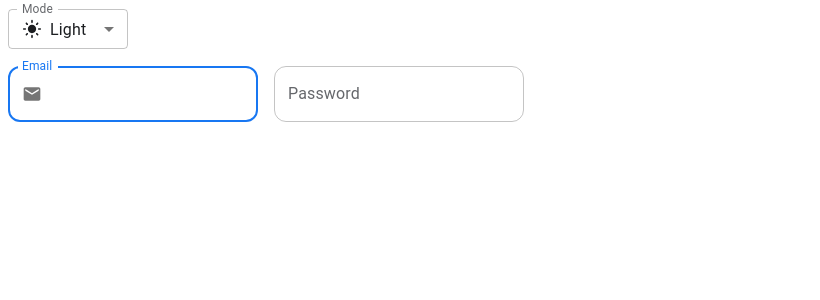
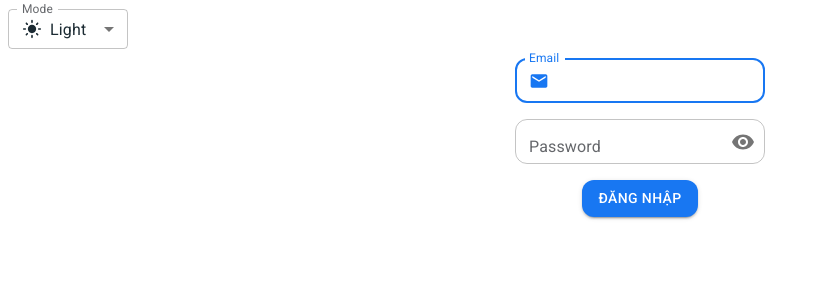
Before and after one commit to KhangLucTran/KhoaLuan, a React (Vite) app: page / in a window 1280 px wide. Both pictures are taken after a click on the element "Email". Shown: the top 300 px of the page, without its empty margins (0-820 px from the left). Built offline with nearby package versions, Linux system fonts and the light colour scheme.

Commit message:
Config Login UI

```diff
--- a/index.html
+++ b/index.html
@@ -5,6 +5,12 @@
     <link rel="icon" type="image/svg+xml" href="/vite.svg" />
     <meta name="viewport" content="width=device-width, initial-scale=1.0" />
     <title>Fashion Store</title>
+    <link rel="preconnect" href="https://fonts.googleapis.com" />
+    <link rel="preconnect" href="https://fonts.gstatic.com" crossorigin />
+    <link
+      href="https://fonts.googleapis.com/css2?family=Roboto:ital,wght@0,300;0,400;0,500;0,700;1,300;1,400;1,500;1,700&display=swap"
+      rel="stylesheet"
+    />
   </head>
   <body>
     <div id="root"></div>
--- a/src/components/AuthForm.jsx
+++ b/src/components/AuthForm.jsx
@@ -1,18 +1,37 @@
-import React from "react";
 import { useState } from "react";
+import { validateForm } from "../utils/validation";
 import InputField from "./InputField";
 import SubmitButton from "./SubmitButton";
 import Box from "@mui/material/Box";
-import EmailIcon from "@mui/icons-material/Email";
-import PasswordIcon from "@mui/icons-material/Password";
+import PropTypes from "prop-types";
 
-const AuthForm = ({ onSubmit, buttonText }) => {
-  const [email, setEmail] = useState("");
-  const [password, setPassword] = useState("");
+const AuthForm = ({ fields, onSubmit, buttonText }) => {
+  const [formValues, setFormValues] = useState(
+    fields.reduce((acc, field) => ({ ...acc, [field.name]: "" }), {})
+  );
+  const [formErrors, setFormErrors] = useState({});
+
+  const handleInputChange = (name, value) => {
+    setFormValues((prevValues) => ({
+      ...prevValues,
+      [name]: value,
+    }));
+    setFormErrors((prevErrors) => ({
+      ...prevErrors,
+      [name]: "", // Reset lỗi khi người dùng thay đổi
+    }));
+  };
 
   const handleSubmit = (e) => {
     e.preventDefault();
-    onSubmit(email, password);
+
+    const errors = validateForm(formValues);
+    if (Object.keys(errors).length > 0) {
+      setFormErrors(errors);
+      return;
+    }
+
+    onSubmit(formValues);
   };
 
   return (
@@ -21,32 +40,43 @@ const AuthForm = ({ onSubmit, buttonText }) => {
       onSubmit={handleSubmit}
       sx={{
         display: "flex",
+        flexDirection: "column",
         alignItems: "center",
-        "& > :not(style)": { m: 1 },
+        gap: 2,
       }}
     >
-      {/* Email */}
-      <InputField
-        id="outlined-email-input"
-        label="Email"
-        type="email"
-        value={email}
-        autoComplete="current-email"
-        icon={<EmailIcon fontSize="small" />}
-        onChange={(e) => setEmail(e.target.value)}
-      />
-      {/* Password */}
-      <InputField
-        id="outlined-password-input"
-        label="Password"
-        type="password"
-        value={password}
-        autoComplete="current-password"
-        icon={<PasswordIcon fontSize="small" />}
-        onChange={(e) => setPassword(e.target.value)}
-      />
+      {fields.map((field) => (
+        <InputField
+          key={field.name}
+          id={`input-${field.name}`}
+          label={field.label}
+          type={field.type}
+          value={formValues[field.name]}
+          autoComplete={field.autoComplete}
+          icon={field.icon}
+          error={!!formErrors[field.name]}
+          helperText={formErrors[field.name]}
+          onChange={(e) => handleInputChange(field.name, e.target.value)}
+          isPasswordField={field.type === "password"}
+        />
+      ))}
+      <SubmitButton text={buttonText} onClick={handleSubmit} />
     </Box>
   );
 };
 
+AuthForm.propTypes = {
+  fields: PropTypes.arrayOf(
+    PropTypes.shape({
+      name: PropTypes.string.isRequired,
+      label: PropTypes.string.isRequired,
+      type: PropTypes.string.isRequired,
+      autoComplete: PropTypes.string,
+      icon: PropTypes.element,
+    })
+  ).isRequired,
+  onSubmit: PropTypes.func.isRequired,
+  buttonText: PropTypes.string.isRequired,
+};
+
 export default AuthForm;
--- a/src/components/InputField.jsx
+++ b/src/components/InputField.jsx
@@ -1,6 +1,11 @@
+import { useTheme } from "@emotion/react";
 import InputAdornment from "@mui/material/InputAdornment";
+import IconButton from "@mui/material/IconButton";
 import TextField from "@mui/material/TextField";
-import { useState } from "react";
+import Visibility from "@mui/icons-material/Visibility";
+import VisibilityOff from "@mui/icons-material/VisibilityOff";
+import PropTypes from "prop-types";
+import React, { useState } from "react";
 
 const InputField = ({
   id,
@@ -10,8 +15,13 @@ const InputField = ({
   onChange,
   autoComplete,
   icon,
+  error,
+  helperText,
+  isPasswordField,
 }) => {
   const [focused, setFocused] = useState(false);
+  const [showPassword, setShowPassword] = useState(false);
+  const theme = useTheme();
 
   const handleFocus = () => {
     setFocused(true);
@@ -21,27 +31,67 @@ const InputField = ({
     setFocused(false);
   };
 
+  const handleTogglePasswordVisibility = () => {
+    setShowPassword((prev) => !prev); // Đảo ngược trạng thái showPassword
+  };
+
   return (
     <TextField
       InputProps={{
         sx: {
           borderRadius: 3,
           width: 250,
+          height: 45,
+          color: theme.palette.text.primary,
         },
-        startAdornment: (focused || value) && (
-          <InputAdornment position="start">{icon}</InputAdornment>
+        startAdornment: (focused || value) && icon && (
+          <InputAdornment position="start">
+            {React.cloneElement(icon, {
+              style: { color: theme.palette.primary.main },
+            })}
+          </InputAdornment>
+        ),
+        endAdornment: isPasswordField && (
+          <InputAdornment position="end">
+            <IconButton
+              aria-label="toggle password visibility"
+              onClick={handleTogglePasswordVisibility}
+              edge="end"
+            >
+              {showPassword ? <VisibilityOff /> : <Visibility />}
+            </IconButton>
+          </InputAdornment>
         ),
       }}
       id={id}
       label={label}
-      type={type}
+      type={isPasswordField && !showPassword ? type : "text"}
       value={value}
       onChange={onChange}
       autoComplete={autoComplete}
+      error={error}
+      helperText={helperText}
       onFocus={handleFocus}
       onBlur={handleBlur}
     />
   );
 };
 
+InputField.propTypes = {
+  id: PropTypes.string.isRequired,
+  label: PropTypes.string.isRequired,
+  type: PropTypes.string.isRequired,
+  value: PropTypes.string,
+  onChange: PropTypes.func.isRequired,
+  autoComplete: PropTypes.string.isRequired,
+  icon: PropTypes.element,
+  helperText: PropTypes.string.isRequired,
+  error: PropTypes.string.isRequired,
+  isPasswordField: PropTypes.bool, // Prop để kiểm tra input có phải là password field không
+};
+
+InputField.defaultProps = {
+  isPasswordField: false,
+};
+
 export default InputField;
--- a/src/components/SubmitButton.jsx
+++ b/src/components/SubmitButton.jsx
@@ -1,11 +1,20 @@
 import Button from "@mui/material/Button";
+import PropTypes from "prop-types";
 
-const SubmitButton = ({ text }) => {
-  return (
-    <Button variant="contained" color="primary" type="submit" fullWidth>
-      {text}
-    </Button>
-  );
+const SubmitButton = ({ text, onClick }) => (
+  <Button
+    variant="contained"
+    color="primary"
+    onClick={onClick}
+    sx={{ borderRadius: 3 }}
+  >
+    {text}
+  </Button>
+);
+
+SubmitButton.propTypes = {
+  text: PropTypes.string.isRequired,
+  onClick: PropTypes.func.isRequired,
 };
 
 export default SubmitButton;
--- a/src/pages/AuthPages/LoginPage.jsx
+++ b/src/pages/AuthPages/LoginPage.jsx
@@ -1,9 +1,37 @@
 import AuthForm from "../../components/AuthForm";
+import EmailIcon from "@mui/icons-material/Email";
+import PasswordIcon from "@mui/icons-material/Password";
 
 const LoginPage = () => {
+  const fields = [
+    {
+      name: "email",
+      label: "Email",
+      type: "email",
+      autoComplete: "current-email",
+      icon: <EmailIcon fontSize="small" />,
+    },
+    {
+      name: "password",
+      label: "Password",
+      type: "password",
+      autoComplete: "current-password",
+      icon: <PasswordIcon fontSize="small" />,
+      isPasswordField: true,
+    },
+  ];
+
+  const handleSubmit = (formValues) => {
+    console.log("Submitted Values:", formValues);
+  };
+
   return (
     <div>
-      <AuthForm />
+      <AuthForm
+        fields={fields}
+        onSubmit={handleSubmit}
+        buttonText="Đăng nhập"
+      />
     </div>
   );
 };
--- a/src/theme.js
+++ b/src/theme.js
@@ -19,7 +19,7 @@ const theme = extendTheme({
           paper: "#F7F7F7",
         },
         text: {
-          primary: "#1C1E21",
+          primary: "#1C2B33",
           secondary: "#65676B",
         },
       },
--- /dev/null
+++ b/src/utils/validation.js
@@ -0,0 +1,33 @@
+// Check Validation
+
+// 1. Check Validate Email.
+export const validateEmail = (email) => {
+  if (!email) return "Email không được để trống!";
+  const emailRegex = /^[^\s@]+@[^\s@]+\.[^\s@]+$/;
+  if (!emailRegex.test(email)) return "Email không hợp lệ!";
+  return null;
+};
+
+// 2. Check Validate Password
+export const validatePassword = (password) => {
+  if (!password) return "Mật khẩu không được để trống!";
+  if (password.lenght < 6) return "Mật khẩu phải có ít nhất 6 kí tự";
+  if (!/[A-Z]/.test(password))
+    return "Mật khẩu phải có ít nhất 1 chữ cái in hoa!";
+  if (!/[!@#$%^&*(),.?":{}|<>]/.test(password))
+    return "Mật khẩu phải có ít nhất 1 ký tự đặc biệt!";
+  return null;
+};
+
+export const validateForm = (fields) => {
+  const errors = {};
+  if ("email" in fields) {
+    const emailError = validateEmail(fields.email);
+    if (emailError) errors.email = emailError;
+  }
+  if ("password" in fields) {
+    const passwordError = validatePassword(fields.password);
+    if (passwordError) errors.password = passwordError;
+  }
+  return errors;
+};
```
